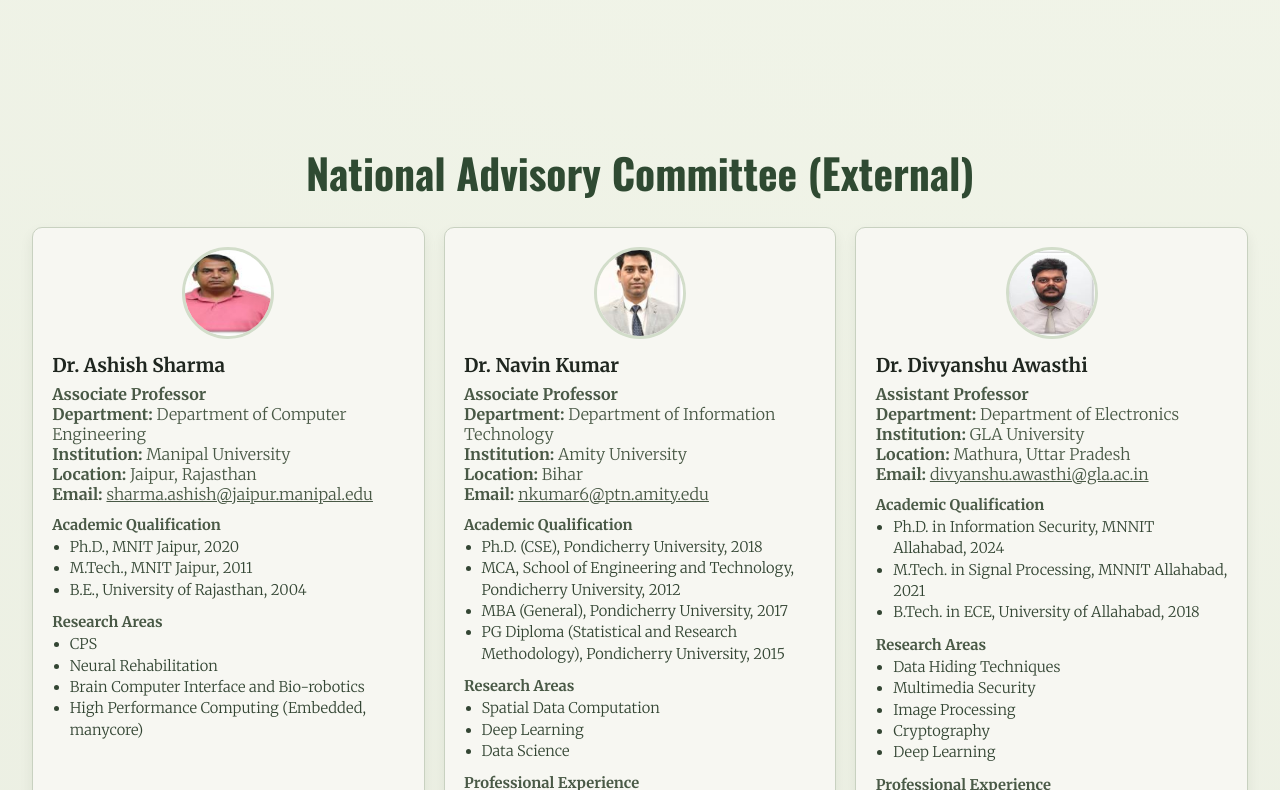
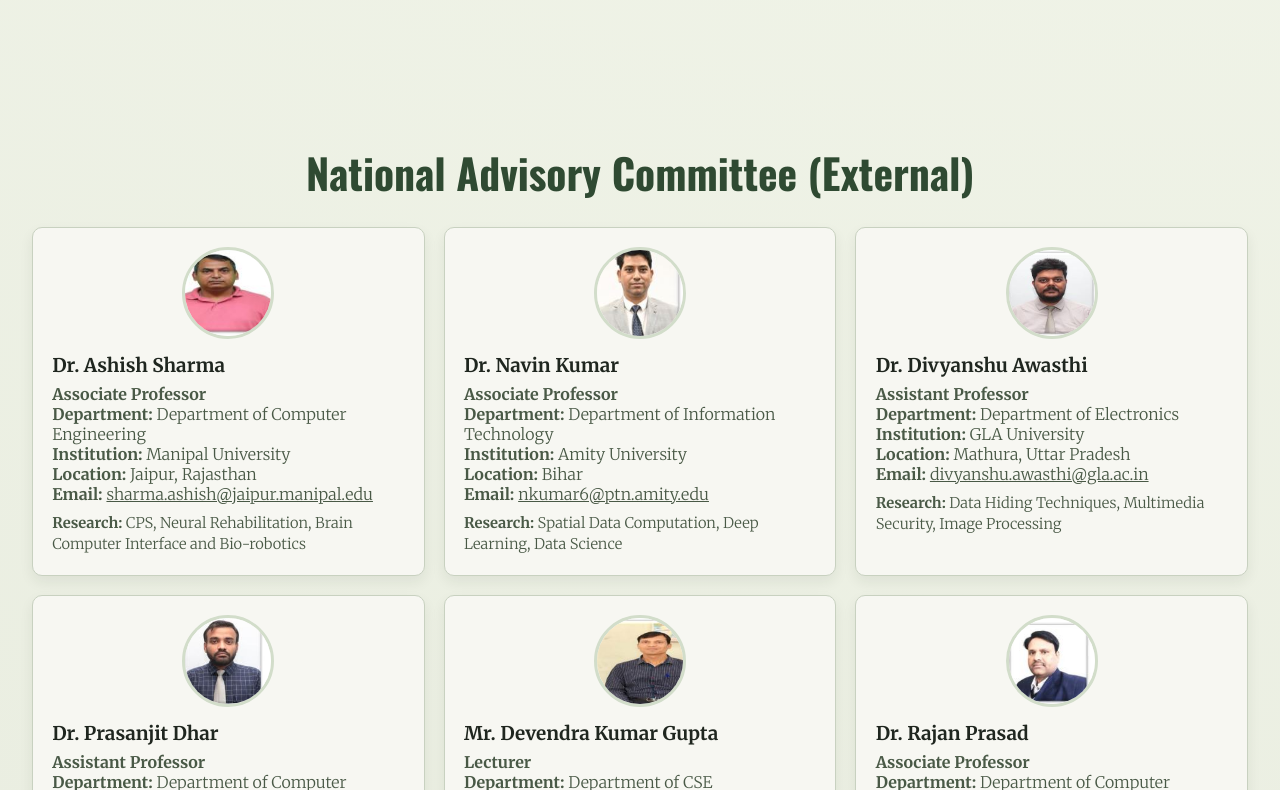
Before and after one commit to amit-109/seminar-ui, a React (Vite) app: page / in a window 1280 px wide. Shown: the part 2010-2800 px from the top of the page. Built offline with nearby package versions, Linux system fonts and the light colour scheme.

Commit message:
shorten the details

```diff
--- a/src/App.jsx
+++ b/src/App.jsx
@@ -217,7 +217,7 @@ function App() {
             className="college-logo"
           />
           <div>
-            <p className="brand-title">MLK College National Seminar 2026</p>
+            <p className="brand-title">MLK (P.G.) College National Seminar 2026</p>
             <p className="brand-subtitle">Balrampur, Uttar Pradesh</p>
           </div>
         </div>
@@ -242,7 +242,7 @@ function App() {
         <p className="kicker">National Seminar</p>
         <h1>Latest Trends in Cyber Security and AI/ML</h1>
         <p className="hero-line">
-          Organized by Maharani Lal Kunwari (P.G.) College, Balrampur
+          Organized by B.C.A Department of Maharani Lal Kunwari (P.G.) College, Balrampur
         </p>
         <div className="hero-cta">
           <a href={formLink} target="_blank" rel="noreferrer" className="button-primary">
@@ -325,38 +325,9 @@ function App() {
                 <strong>Email:</strong>{" "}
                 <a href={`mailto:${speaker.email}`}>{speaker.email}</a>
               </p>
-              <p className="profile-heading"><strong>Academic Qualification</strong></p>
-              <ul className="profile-list">
-                {speaker.qualifications.map((item) => (
-                  <li key={`${speaker.name}-q-${item}`}>{item}</li>
-                ))}
-              </ul>
-              <p className="profile-heading"><strong>Research Areas</strong></p>
-              <ul className="profile-list">
-                {speaker.researchAreas.map((item) => (
-                  <li key={`${speaker.name}-r-${item}`}>{item}</li>
-                ))}
-              </ul>
-              {speaker.experience && (
-                <>
-                  <p className="profile-heading"><strong>Professional Experience</strong></p>
-                  <ul className="profile-list">
-                    {speaker.experience.map((item) => (
-                      <li key={`${speaker.name}-e-${item}`}>{item}</li>
-                    ))}
-                  </ul>
-                </>
-              )}
-              {speaker.achievements && (
-                <>
-                  <p className="profile-heading"><strong>Achievements</strong></p>
-                  <ul className="profile-list">
-                    {speaker.achievements.map((item) => (
-                      <li key={`${speaker.name}-a-${item}`}>{item}</li>
-                    ))}
-                  </ul>
-                </>
-              )}
+              <p className="profile-summary">
+                <strong>Research:</strong> {speaker.researchAreas.slice(0, 3).join(", ")}
+              </p>
             </article>
           ))}
         </div>
@@ -434,7 +405,7 @@ function App() {
       </section>
 
       <footer className="footer">
-        <p>MLK College | National Seminar 2026 | Department of Computer Science</p>
+        <p>MLK (P.G.) College | National Seminar 2026 | B.C.A Department</p>
       </footer>
     </div>
   )
--- a/src/index.css
+++ b/src/index.css
@@ -284,18 +284,10 @@ a {
   color: #2f4a32;
 }
 
-.profile-heading {
-  margin-top: 0.75rem !important;
+.profile-summary {
+  margin-top: 0.55rem !important;
   font-size: 0.92rem;
-  color: #2f4a32;
-}
-
-.profile-list {
-  margin: 0.2rem 0 0;
-  padding-left: 1.1rem;
-  color: #334533;
   line-height: 1.45;
-  font-size: 0.92rem;
 }
 
 .avatar {
```
